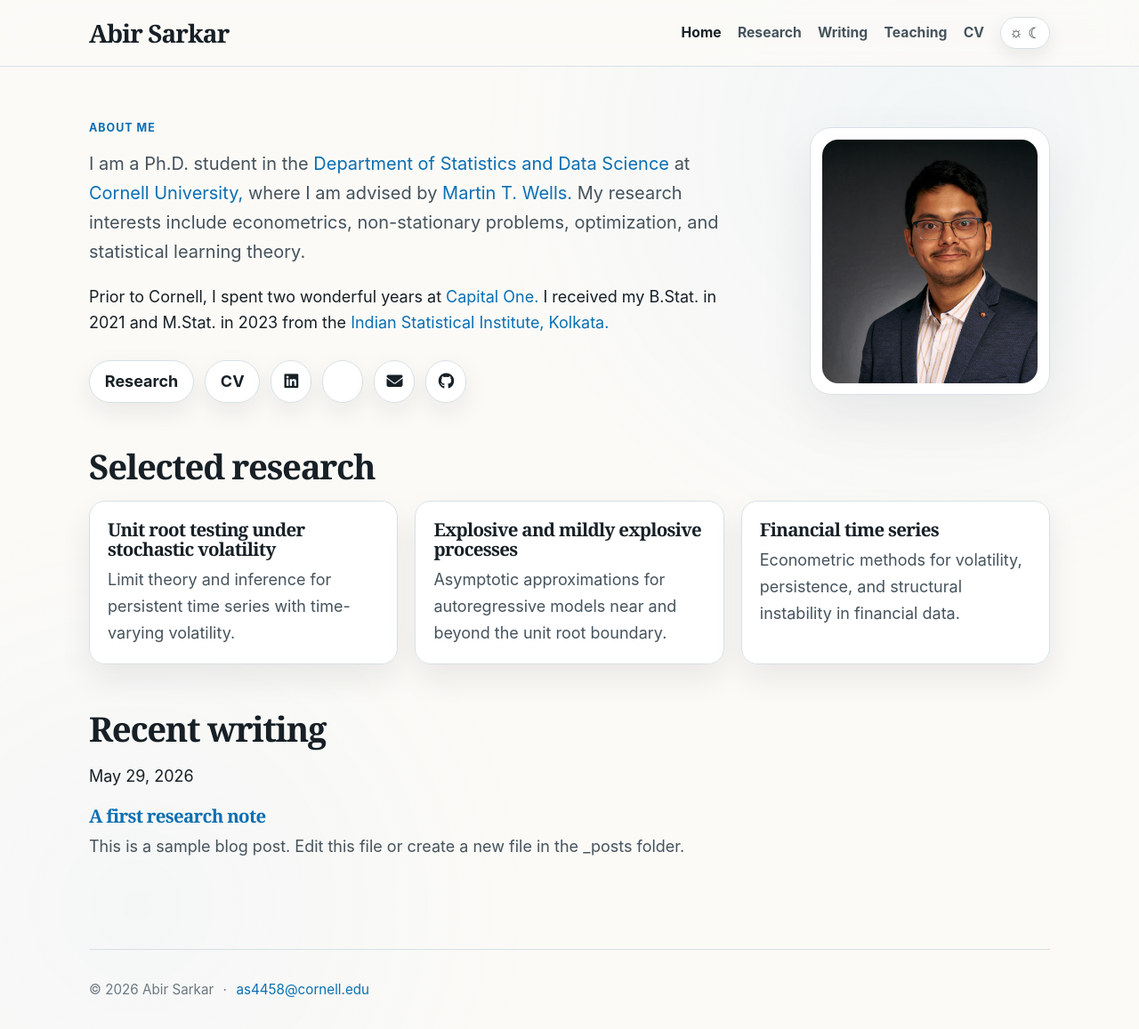
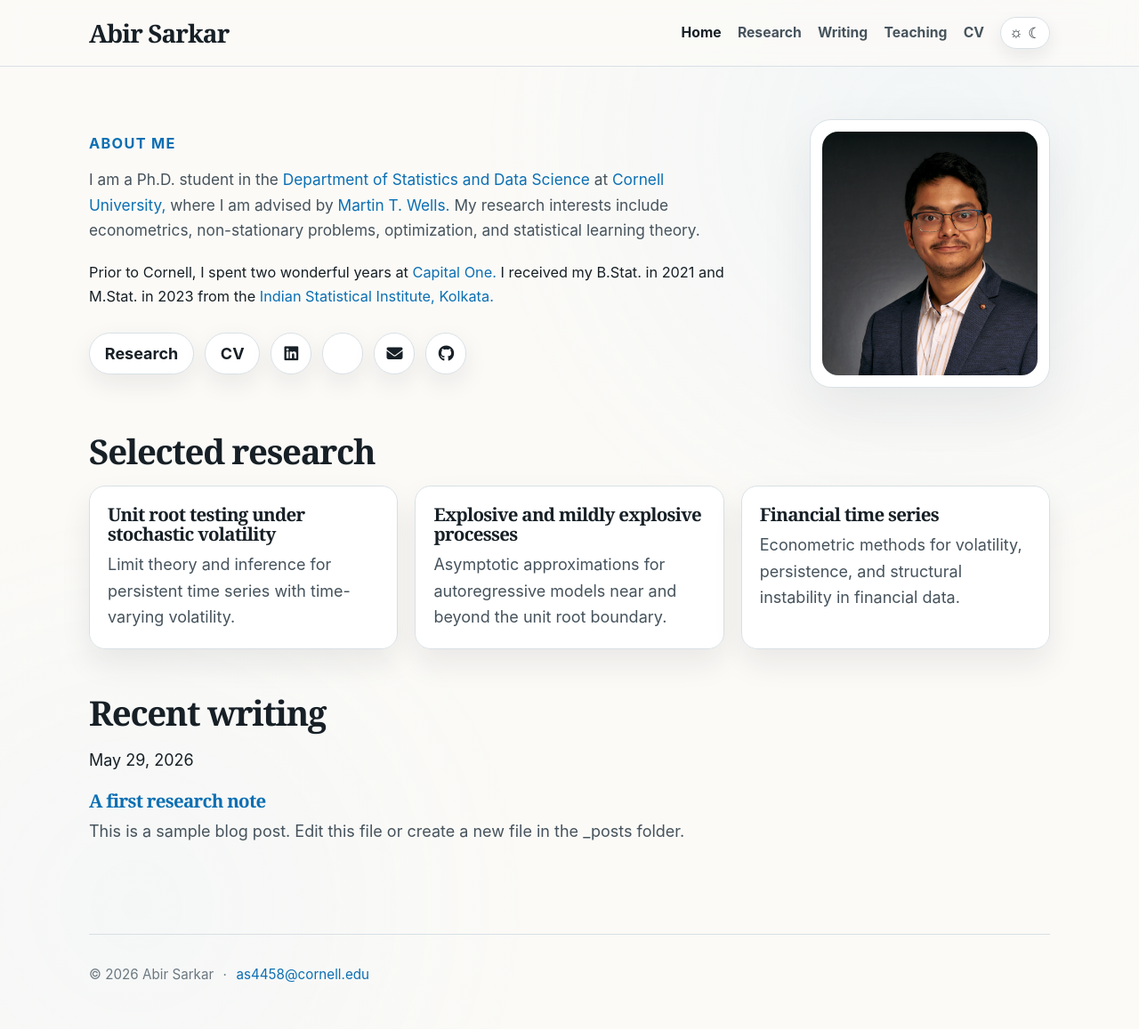
Before and after one commit to AbirS2026/AbirS2026.github.io, a Jekyll site: the page built from index.md, in a window 1280 px wide and 1157 px high. Shown: the whole window at 89% size. Built offline with Jekyll 4.4.1, drawn with Linux system fonts in a browser that asks for light colours; a style sheet for code colours, icons or effects is not loaded.

Commit message:
Update style.css

```diff
--- a/assets/css/style.css
+++ b/assets/css/style.css
@@ -287,3 +287,12 @@ a:hover { color: var(--accent-2); text-decoration: underline; }
   .page-content { padding-top: 2.2rem; }
   .brand { font-size: 1.45rem; }
 }
+.hero p {
+  font-size: 1.02rem;
+  line-height: 1.65;
+}
+
+.hero .lead {
+  font-size: 1.08rem;
+  line-height: 1.65;
+}
```
